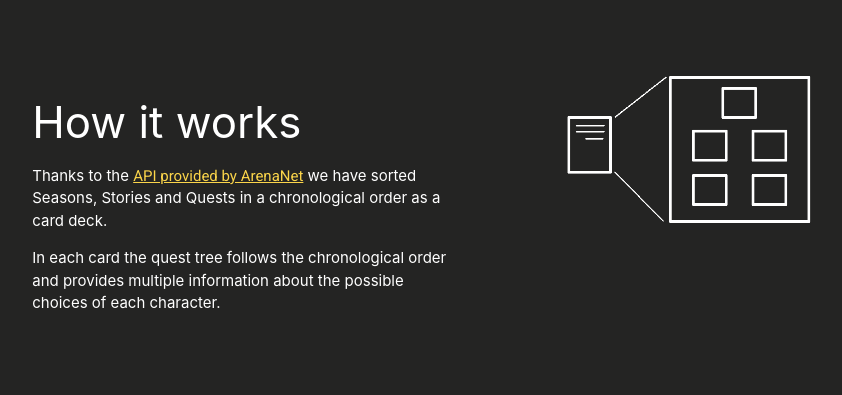
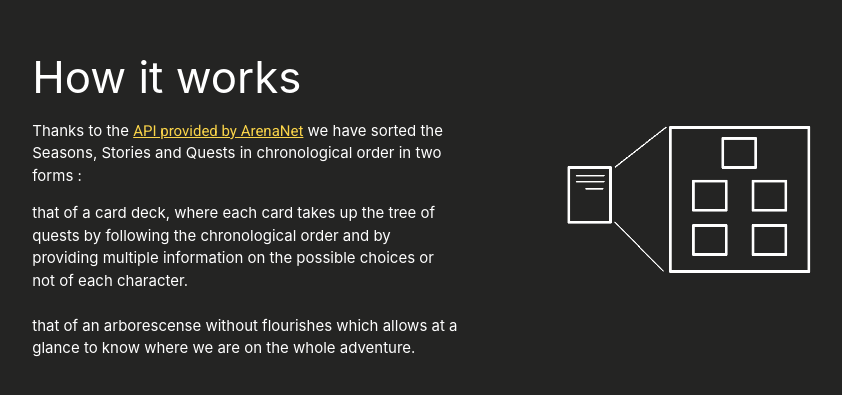
Before and after one commit to bouteillerAlan/observatory, a React (Create React App) app: page / in a window 1280 px wide. Shown: the part 1830-2225 px from the top of the page, without its empty margins (171-1013 px from the left). Built offline with nearby package versions, Linux system fonts and the light colour scheme; no server answers.

Commit message:
:sparkles: refactor(home): add picture in how

```diff
--- a/src/card/card.scss
+++ b/src/card/card.scss
@@ -3,6 +3,15 @@
   --primary-background: #1f1f1f;
   --primary-color : white;
   --primary-yellow : #fbd54a;
+}
+
+#colA {
+  li {
+    &:hover {
+      color: #fbd54a;
+      cursor: pointer;
+    }
+  }
 }
 
 // adaptive background
@@ -346,6 +355,9 @@
 
 .img_content {
   text-align: center;
+  display: flex;
+  justify-content: center;
+  align-items: center;
   img {
     max-height: 20vh;
     width: auto;
--- a/src/home/home.tsx
+++ b/src/home/home.tsx
@@ -4,6 +4,7 @@ import '../server/general.scss';
 import './home.scss';
 import logoBus from '../img/logo.png';
 import card from '../img/card.png';
+import tree from '../img/tree.png';
 // eslint-disable-next-line camelcase
 import flag_fr from '../img/france.png';
 // eslint-disable-next-line camelcase
@@ -18,8 +19,10 @@ const Home = () => {
   const [check, setCheck] = useState(false);
   const [checkError, setCheckError] = useState();
   const [lang, setLang] = useState('eng');
+  const [howImg, setHowImg] = useState(card);
 
   useEffect(() => {
+    // check key
     const localKey = localStorage.getItem('obsKey');
     if (localKey) {
       checkApiKeyRight(localKey).then((valid: boolean) => {
@@ -28,9 +31,14 @@ const Home = () => {
         }
       });
     }
+    // init select
     const elems = document.querySelectorAll('select');
     const options = {};
     M.FormSelect.init(elems, options);
+    // mep height in special div
+    const aH = document.getElementById('colA')?.offsetHeight;
+    const colB = document.getElementById('colB');
+    if (colB) colB.style.height = `${aH}px`;
   }, [lang]);
 
   /**
@@ -183,22 +191,30 @@ const Home = () => {
 
           <div className="row container valign-wrapper content">
             <div className="row">
-              <div className="col s12 m6">
+              <div className="col s12 m6" id='colA'>
                 {lang === 'eng' ?
                   <div>
                     <h3>How it works</h3>
-                    <p>Thanks to the <a href={'https://api.guildwars2.com/v2'} target="_blank" rel="noopener noreferrer">API provided by ArenaNet</a> we have sorted Seasons, Stories and Quests in a chronological order as a card deck.</p>
-                    <p>In each card the quest tree follows the chronological order and provides multiple information about the possible choices of each character.</p>
+                    <p>Thanks to the <a href={'https://api.guildwars2.com/v2'} target="_blank" rel="noopener noreferrer">API provided by ArenaNet</a> we have sorted the Seasons, Stories and Quests in chronological order in two forms :</p>
+                    <ul>
+                      <li onMouseEnter={() => setHowImg(card)}>that of a card deck, where each card takes up the tree of quests by following the chronological order and by providing multiple information on the possible choices or not of each character.</li>
+                      <br/>
+                      <li onMouseEnter={() => setHowImg(tree)}>that of an arborescense without flourishes which allows at a glance to know where we are on the whole adventure.</li>
+                    </ul>
                   </div> :
                   <div>
                     <h3>Comment ça fonctionne</h3>
-                    <p>Grâce à <a href={'https://api.guildwars2.com/v2'} target="_blank" rel="noopener noreferrer">l'api fournie par ArenaNet</a> nous avons trié par ordre chronologique les Saisons, Histoires et Quêtes sous forme de deck de carte.</p>
-                    <p>Dans chaque carte l'arborescence des quêtes suit l'ordre chronologique et fourni de multiples informations sur les choix possibles ou non de chaque personnage.</p>
+                    <p>Grâce à <a href={'https://api.guildwars2.com/v2'} target="_blank" rel="noopener noreferrer">l'api fourni par ArenaNet</a> nous avons trié par ordre chronologique les Saisons, Histoires et Quêtes sous deux forme :</p>
+                    <ul>
+                      <li onMouseEnter={() => setHowImg(card)}>celle d'un deck de carte, ou chaque carte reprend l'arborescence des quêtes en suivant l'ordre chronologique et en fournissant de multiples informations sur les choix possibles ou non de chaque personnage.</li>
+                      <br/>
+                      <li onMouseEnter={() => setHowImg(tree)}>celle d'une arborescense sans fioriture qui permet d'un simple coup d'oeil de savoir où l'on en est sur l'ensemble de l'aventure.</li>
+                    </ul>
                   </div>
                 }
               </div>
-              <div className="col s12 m6 img_content">
-                <img src={card} alt="card"/>
+              <div className="col s12 m6 img_content" id='colB'>
+                <img src={howImg} alt="card"/>
               </div>
             </div>
           </div>
```
Also changed, not shown: src/img/tree.png (added).
